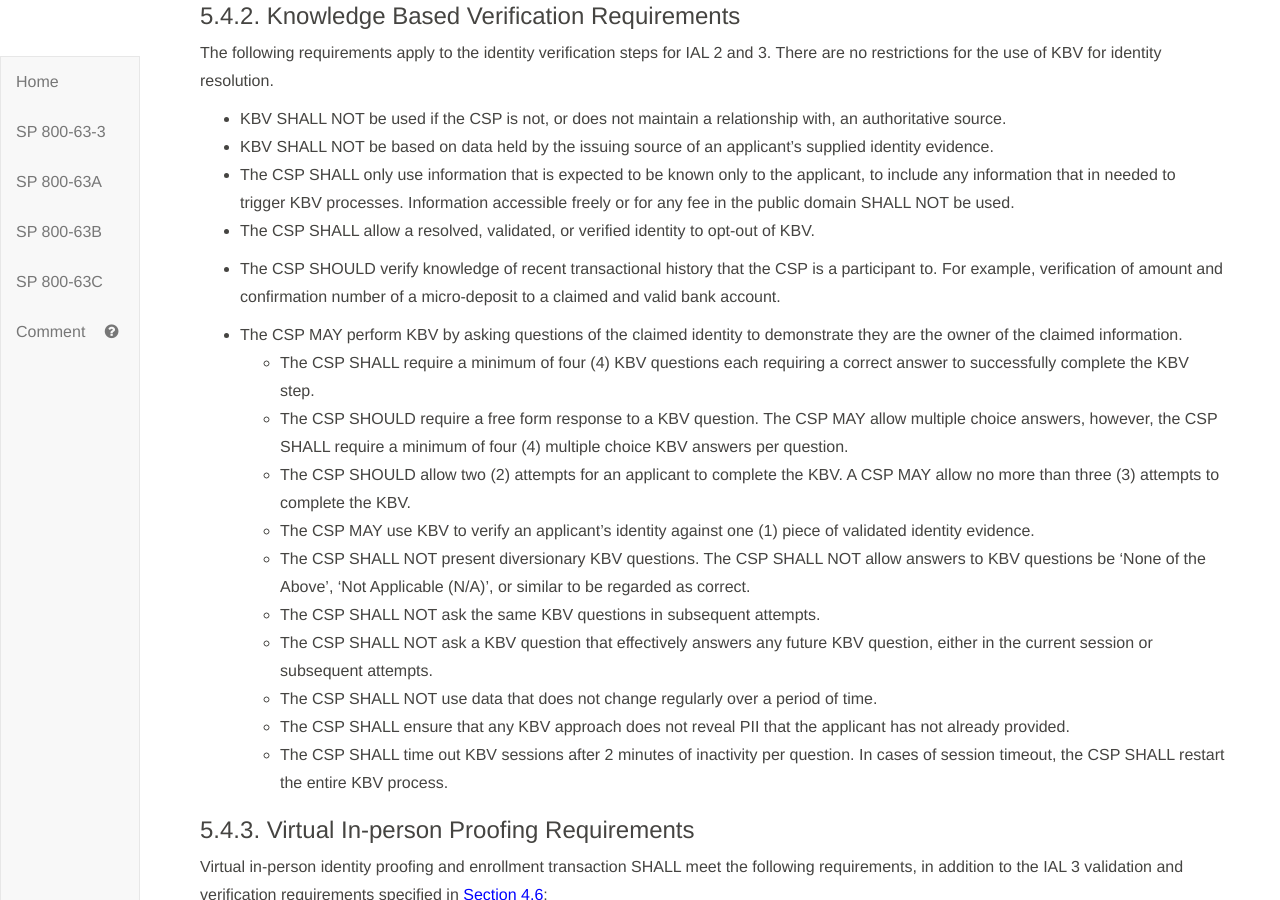
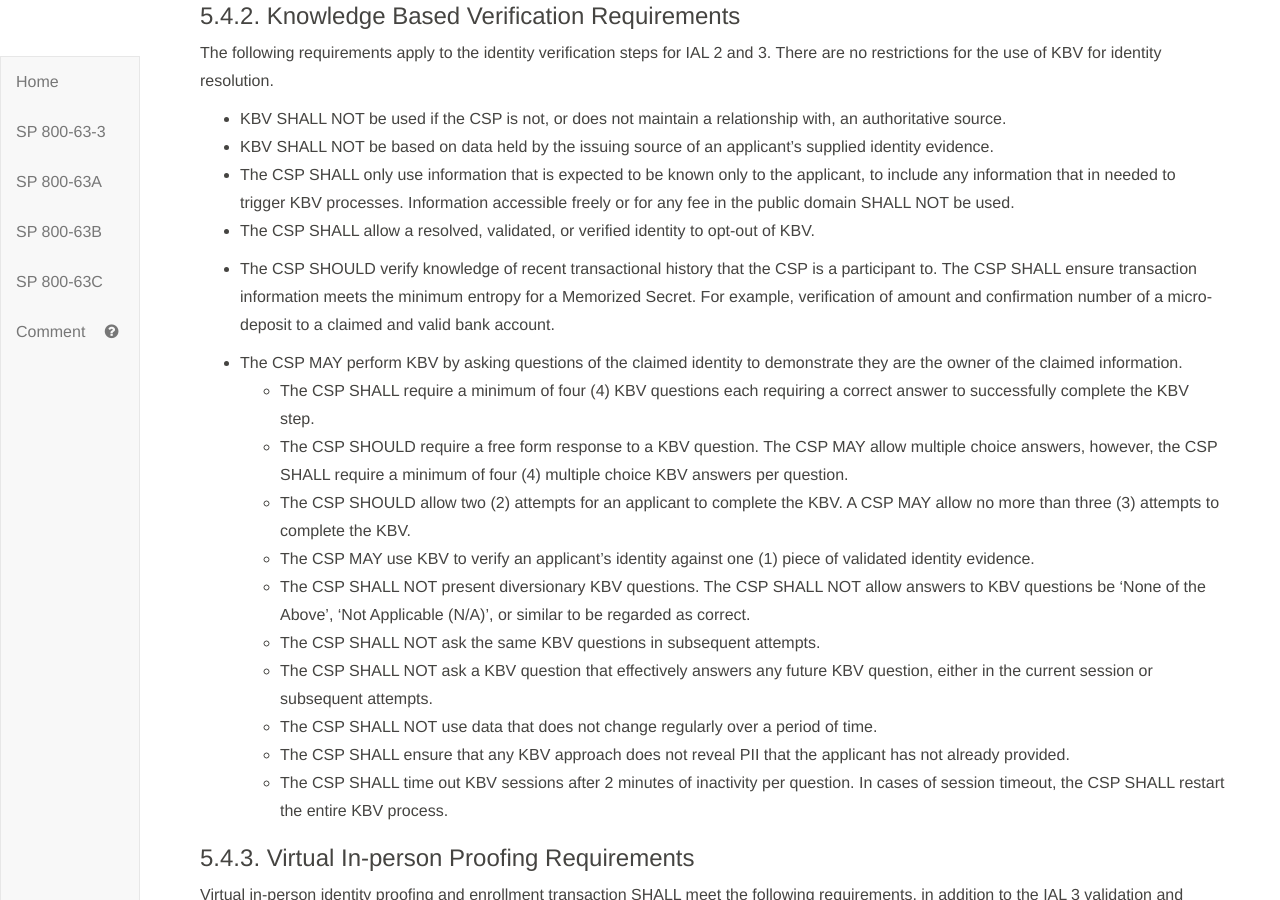
Before and after one commit to usnistgov/800-63-3, a Jekyll site: the page built from sp800-63a.md, in a window 1280 px wide and 900 px high, scrolled down 21973 px. Built offline with Jekyll 4.4.1, drawn with Linux system fonts in a browser that asks for light colours.

Commit message:
Issue resolution
Closes #226

```diff
--- a/sp800-63a/sec5_proofing.md
+++ b/sp800-63a/sec5_proofing.md
@@ -80,7 +80,7 @@ The following requirements apply to the identity verification steps for IAL 2 an
 - The CSP SHALL only use information that is expected to be known only to the applicant, to include any information that in needed to trigger KBV processes. Information accessible freely or for any fee in the public domain SHALL NOT be used.
 - The CSP SHALL allow a resolved, validated, or verified identity to opt-out of KBV.
 
-- The CSP SHOULD verify knowledge of recent transactional history that the CSP is a participant to.  For example, verification of amount and confirmation number of a micro-deposit to a claimed and valid bank account.
+- The CSP SHOULD verify knowledge of recent transactional history that the CSP is a participant to.  The CSP SHALL ensure transaction information meets the minimum entropy for a Memorized Secret. For example, verification of amount and confirmation number of a micro-deposit to a claimed and valid bank account.
 
 - The CSP MAY perform KBV by asking questions of the claimed identity to demonstrate they are the owner of the claimed information.
 	- The CSP SHALL require a minimum of four (4) KBV questions each requiring a correct answer to successfully complete the KBV step.
```
